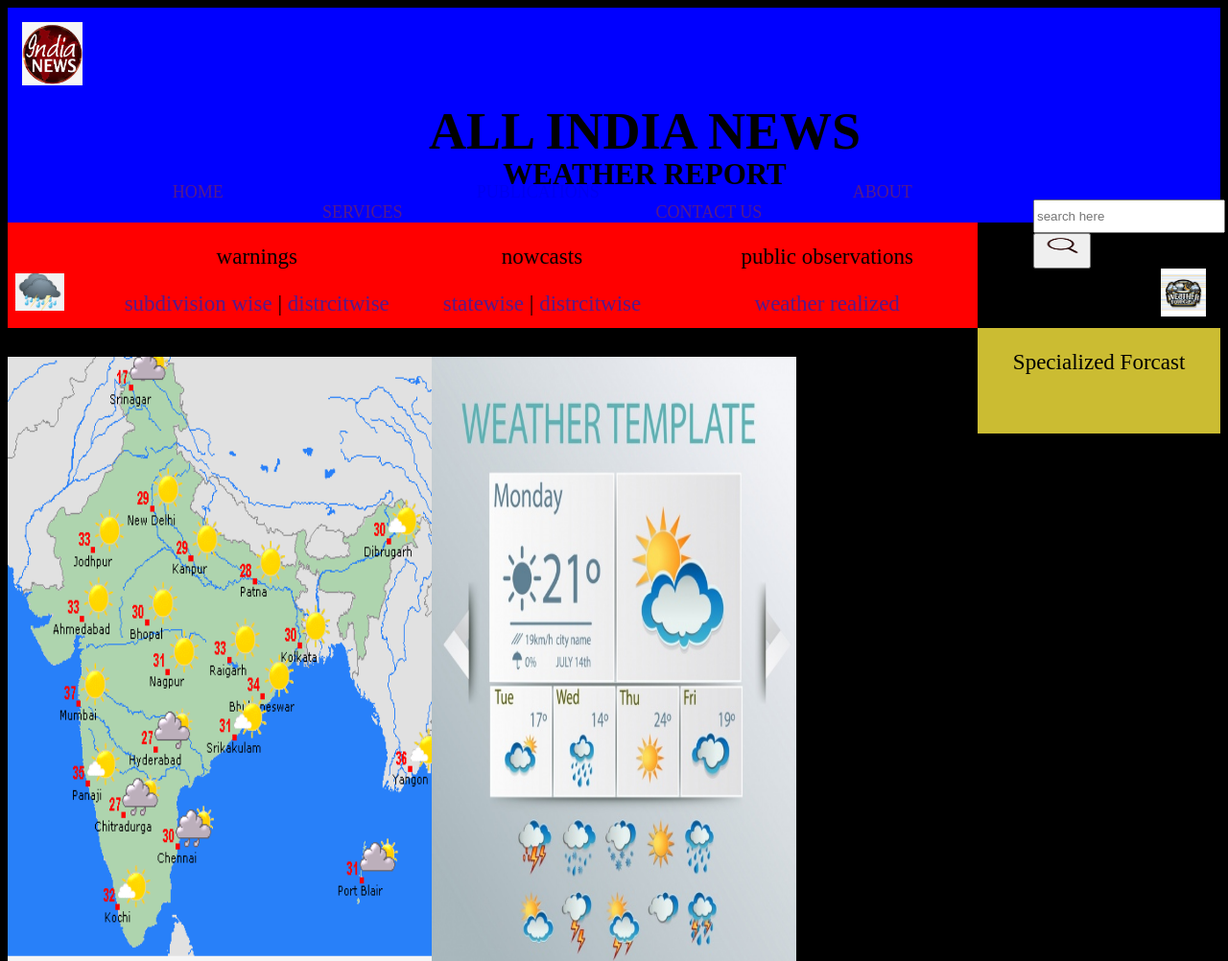
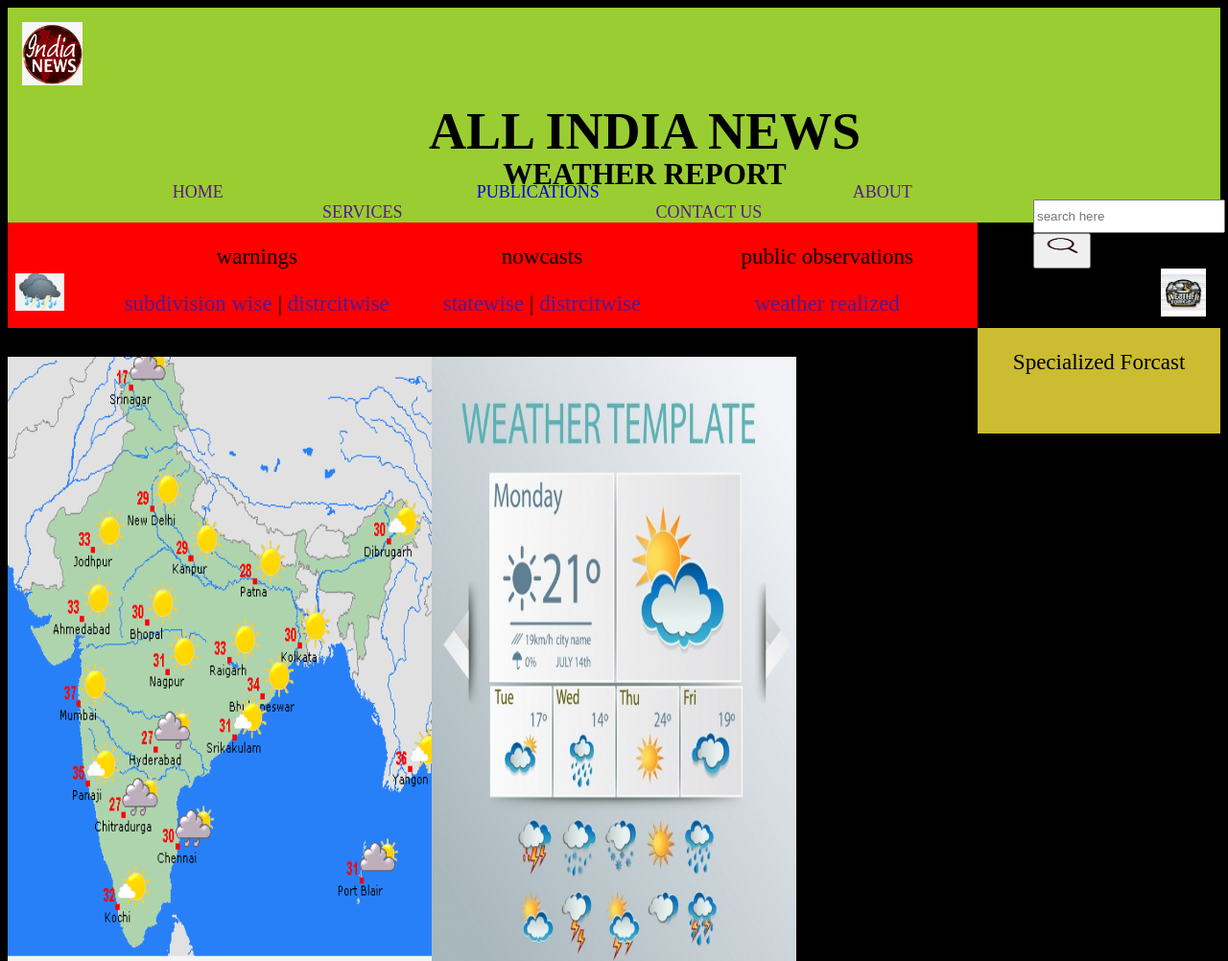
Before and after one commit to sparshkumar007/newsman, a plain HTML site: page index.html in a window 1280 px wide. Shown: the top 1002 px of the page at 96% size. Drawn offline with Linux system fonts and the light colour scheme.

Commit message:
improved colours and music on search button

```diff
--- a/index.html
+++ b/index.html
@@ -6,7 +6,7 @@
 				background-color:black;
 			}
 			#blue{
-				background-color:blue;
+				background-color:yellowgreen;
 			}
 			#img1{
 				padding-left:15px;
@@ -78,16 +78,16 @@
 				display:block;
 				height:120px;
 				width:100%;
-				background-color:blue;
+				background-color:yellowgreen;
 			}
 			#date_time{
-				background-color:blue;
+				background-color:yellowgreen;
 				width:100%;
 				height:30px;
 			}
 			#nav_bar{
 				width:100%;
-				background-color:blue;
+				background-color:yellowgreen;
 			}
 			a{
 				text-decoration:none;
@@ -231,7 +231,7 @@
 			<div id="right_side">
 				<div id="div1">
 					<input type="search" placeholder="search here" id="search_bar"></input>
-					<button id="search"><img src="images3.png" id="lens"></img></button>
+					<button id="search"><img src="images3.png" id="lens" onclick="func()"></img></button>
 				</div>
 				<div id="logo2">
 					<img src="images2.jpeg" id="img2"></img>
@@ -309,5 +309,11 @@
 				</tbody>
 			</table>
 		</div>
+		<script>
+			function func()
+{
+  new Audio("epic.mp3").play();
+}
+		</script>
 	</body>
 </html>
```
Also changed, not shown: 1 other file.
